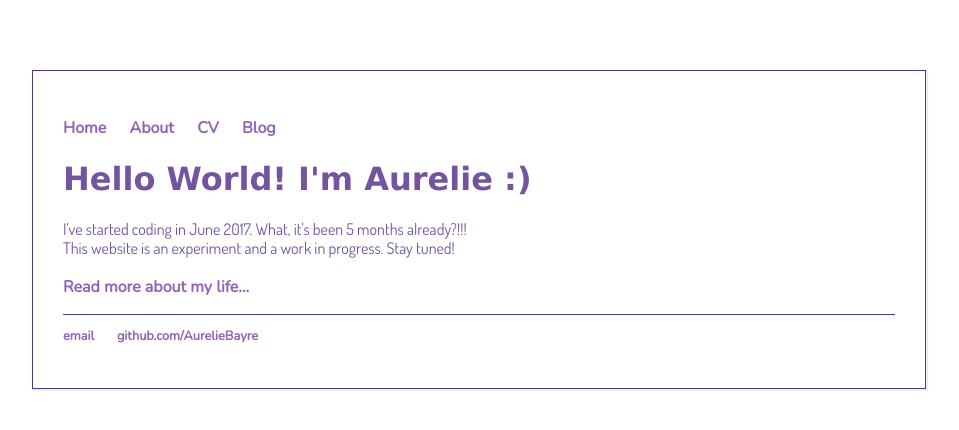
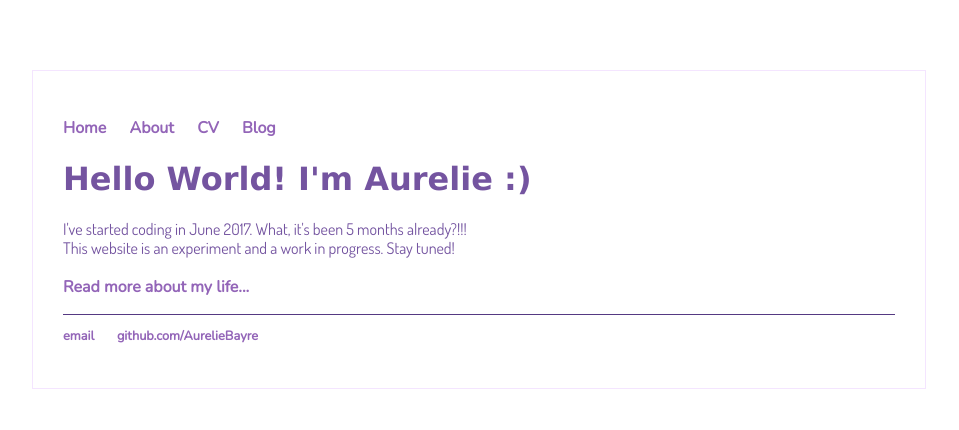
Before and after one commit to AurelieBayre/aurelieBayre.github.io, a Jekyll site: the page built from index.html, in a window 1280 px wide. Shown: the top 430 px of the page, without its empty margins (161-1120 px from the left). Built offline with Jekyll 4.4.1, drawn with Linux system fonts in a browser that asks for light colours.

Commit message:
no shadow, and darker color on hover

```diff
--- a/css/main.css
+++ b/css/main.css
@@ -6,13 +6,16 @@
     background-color: #ffffff;
     border-style : solid;
     border-width: 1px;
-    border-color: #553982;
-    box-shadow: 1px 1px 1px 1px #eeeeee;
+    border-color: #F4E5FF;
     color: rgb(116, 84, 160);
     font-family: 'Dosis', sans-serif;
     margin: 70px auto;
     padding: 30px;
     width: 65%;
+}
+
+body:hover {
+    border-color: #EACCFF;
 }
 nav ul, footer ul {
     padding: 0px;
```
